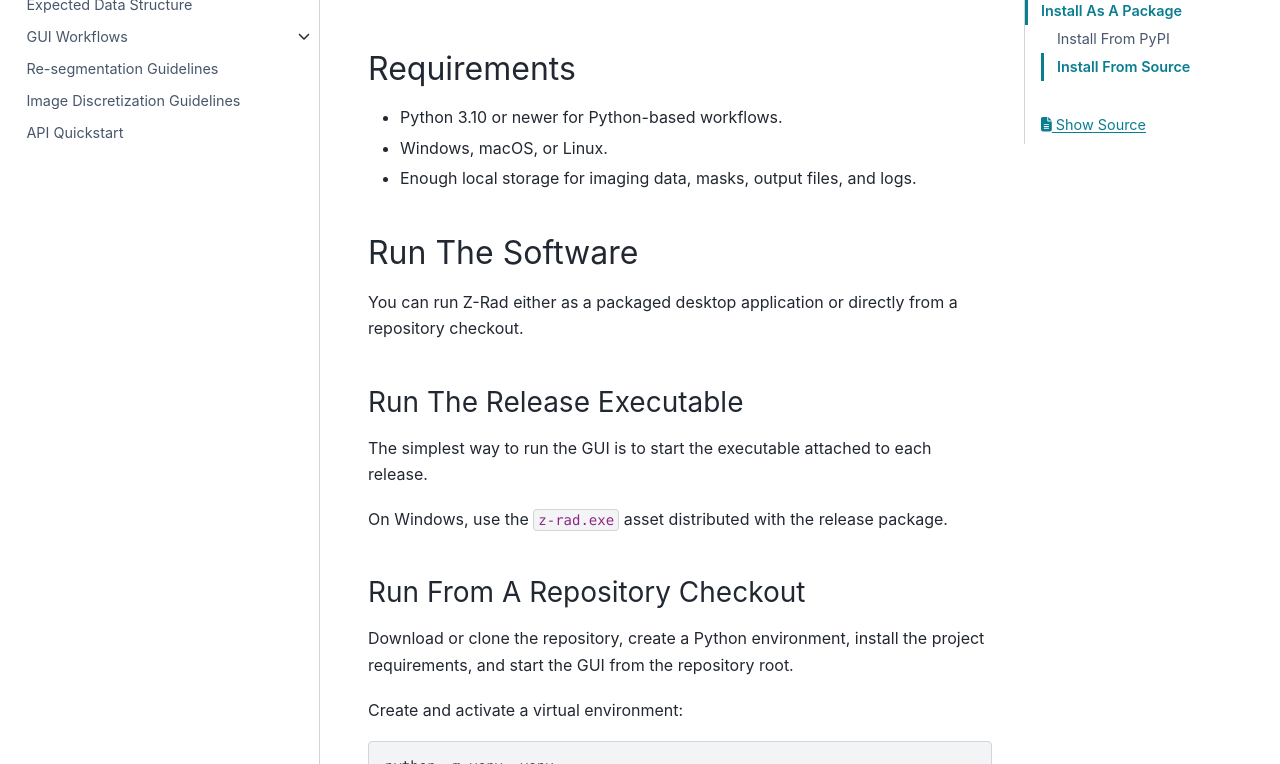
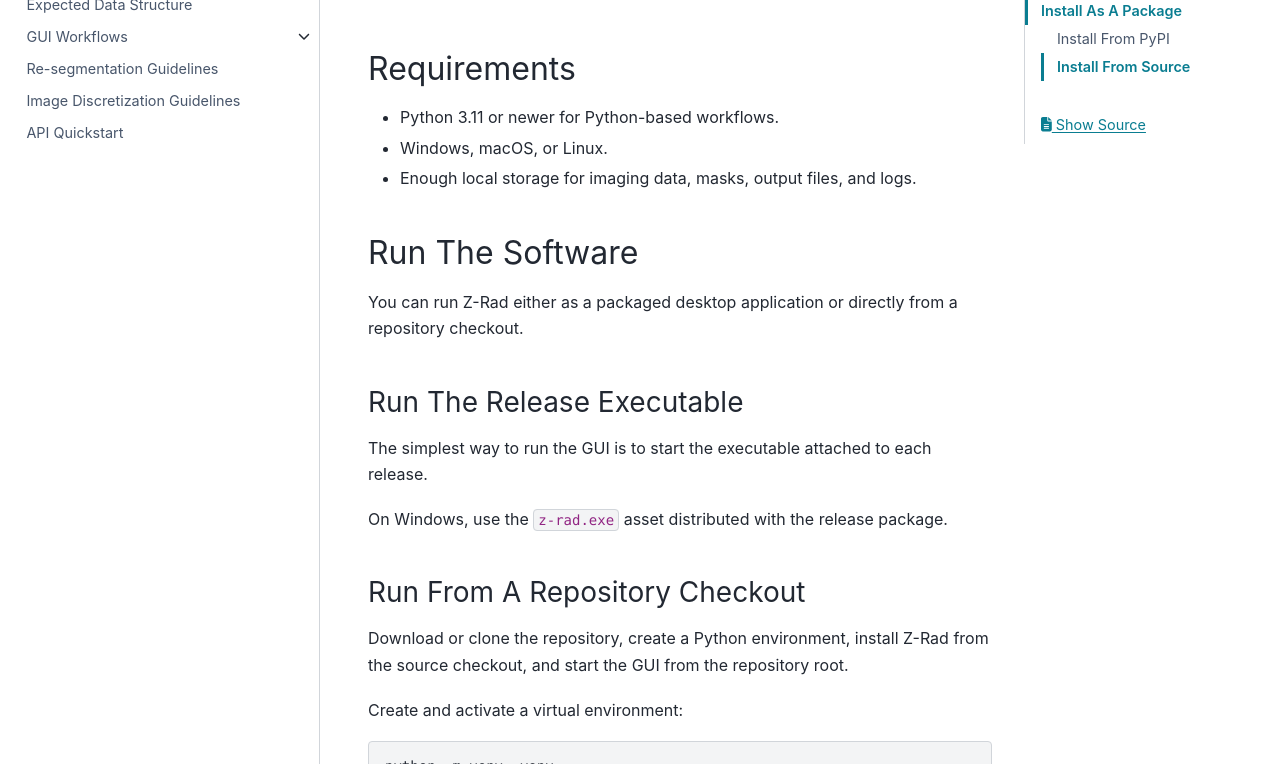
Before and after one commit to medical-physics-usz/z-rad, a Sphinx documentation site: the page built from docs/user/installation.rst, in a window 1280 px wide and 1400 px high. Shown: the part 186-950 px from the top of the window. Built offline with Sphinx 7.4.7 and the PyData theme 0.15.4, drawn with Linux system fonts in a browser that asks for light colours.

Commit message:
Require Python 3.11 and clarify install steps
Update documentation to bump the minimum Python requirement to 3.11. Fix a typo in README (language) and change the README recommendation to "Python 3.11 or newer". Reword the installation guide to instruct users to install Z-Rad from the source checkout rather than vaguely saying to "install the project requirements." Files changed: README.md, docs/user/installation.rst.

```diff
--- a/docs/user/installation.rst
+++ b/docs/user/installation.rst
@@ -4,7 +4,7 @@ Installation
 Requirements
 ------------
 
-* Python 3.10 or newer for Python-based workflows.
+* Python 3.11 or newer for Python-based workflows.
 * Windows, macOS, or Linux.
 * Enough local storage for imaging data, masks, output files, and logs.
 
@@ -25,8 +25,8 @@ On Windows, use the ``z-rad.exe`` asset distributed with the release package.
 Run From A Repository Checkout
 ^^^^^^^^^^^^^^^^^^^^^^^^^^^^^^
 
-Download or clone the repository, create a Python environment, install the
-project requirements, and start the GUI from the repository root.
+Download or clone the repository, create a Python environment, install Z-Rad
+from the source checkout, and start the GUI from the repository root.
 
 Create and activate a virtual environment:
 
```
Also changed, not shown: README.md (+1 -1 lines).
